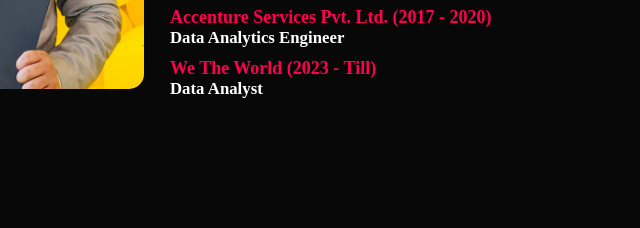
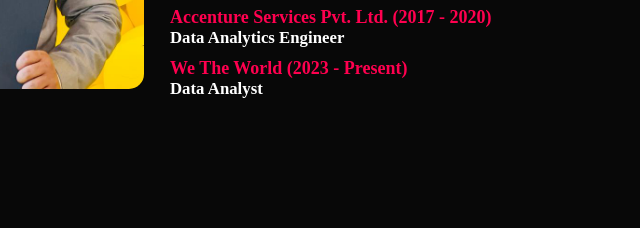
Before and after one commit to SushantM79/Portfolio, a plain HTML site: page index.html in a window 1280 px wide. Both pictures are taken after a click on the element "Experience". Shown: the part 494-722 px from the top of the page, 342-982 px from the left. Drawn offline with Linux system fonts and the light colour scheme.

Commit message:
Add files via upload

```diff
--- a/index.html
+++ b/index.html
@@ -78,7 +78,7 @@
 
                                 <li><span> rDNA Corp.  (2016 - 2017)</span> <br> Supply Chain Data Intern</li>
                                 <li><span> Accenture Services Pvt. Ltd. (2017 - 2020)</span> </br> Data Analytics Engineer </li>
-                                <li><span> We The World  (2023 - Till)</span> </br> Data Analyst</li>
+                                <li><span> We The World  (2023 - Present)</span> </br> Data Analyst</li>
 
                             </ul>
                         </div>
```
